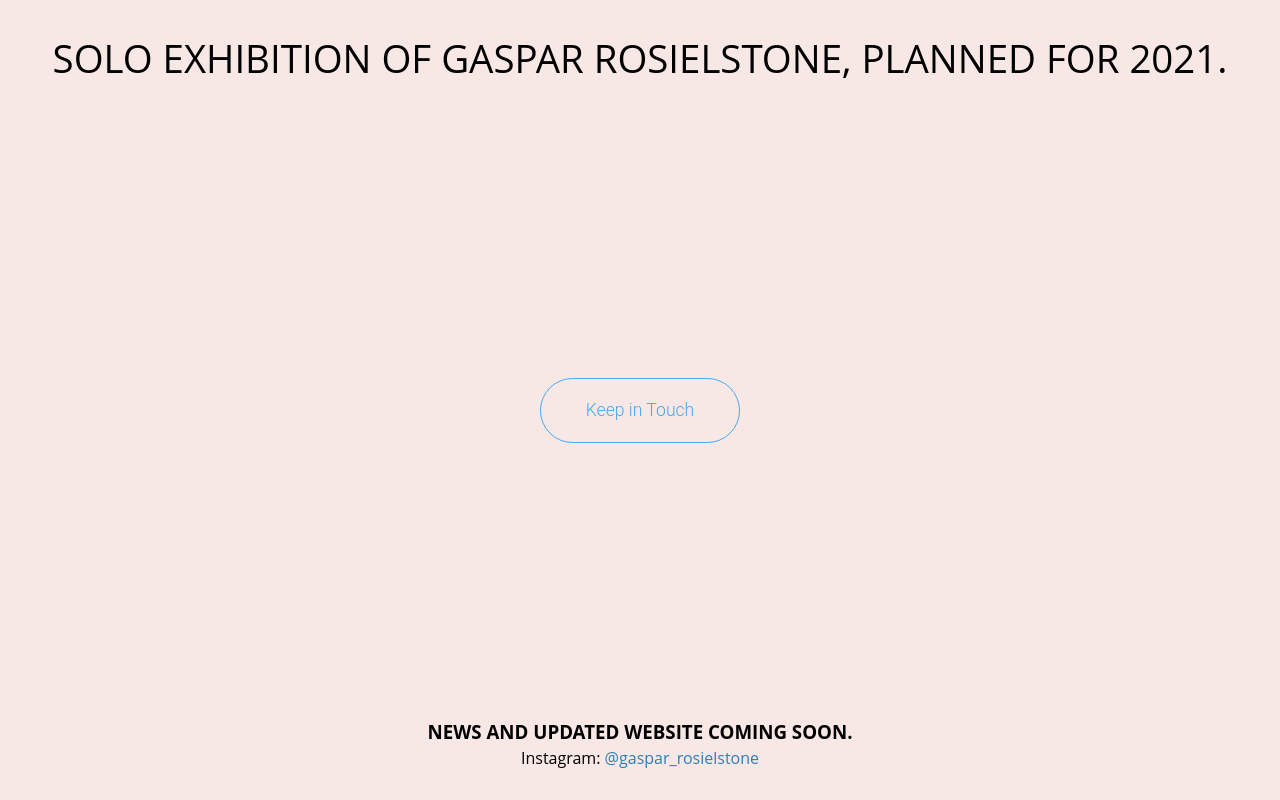
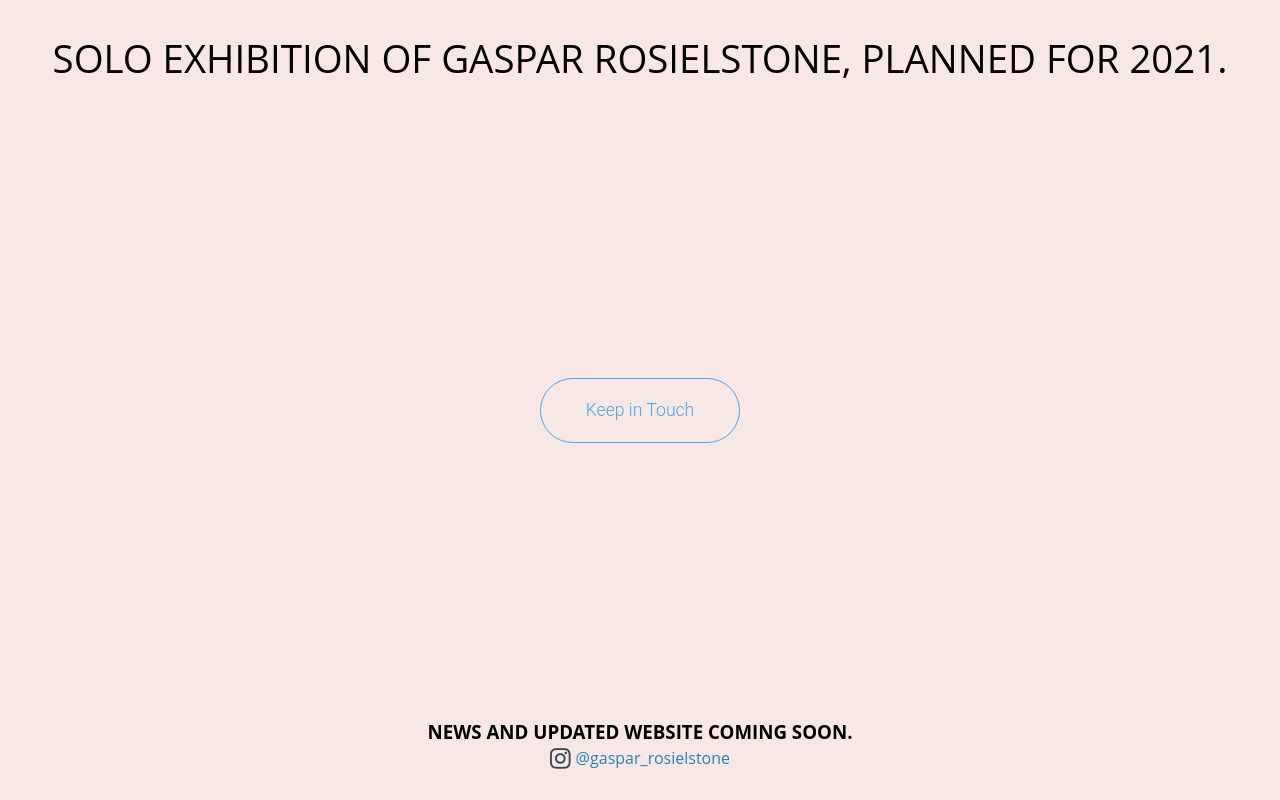
Before and after one commit to kylegold/you-are-a-god, a React (Create React App) app in the folder client/: page / in a window 1280 px wide. Built offline with nearby package versions, Linux system fonts and the light colour scheme; no server answers.

Commit message:
fixed some styling, social icon

```diff
--- a/client/public/index.html
+++ b/client/public/index.html
@@ -3,6 +3,7 @@
   <head>
     <meta charset="utf-8" />
     <link rel="icon" href="%PUBLIC_URL%/favicon.ico" />
+    <link rel="stylesheet" href="https://cdnjs.cloudflare.com/ajax/libs/font-awesome/4.7.0/css/font-awesome.min.css">
     <meta name="viewport" content="width=device-width, initial-scale=1" />
     <meta name="theme-color" content="#000000" />
     <meta
@@ -10,6 +11,7 @@
       content="You Are a God - Exhibition by Gaspar Rosielstone"
     />
     <link rel="apple-touch-icon" href="%PUBLIC_URL%/logo192.png" />
+
     <!--
       manifest.json provides metadata used when your web app is installed on a
       user's mobile device or desktop. See https://developers.google.com/web/fundamentals/web-app-manifest/
--- a/client/src/components/LearnMore/index.js
+++ b/client/src/components/LearnMore/index.js
@@ -14,7 +14,7 @@ const LearnMore = () => {
     </button> */}
     <div id="seeInfo">
     <h3>NEWS AND UPDATED WEBSITE COMING SOON.</h3>
-    <p>Instagram: <a href="https://www.instagram.com/gaspar_rosielstone/">@gaspar_rosielstone</a></p>
+    <div id="socialLink"><i style={{fontSize:"24px", color: "rgb(54, 69, 79)", marginRight: "5px"}} class="fa fa-instagram"></i> <a href="https://www.instagram.com/gaspar_rosielstone/">@gaspar_rosielstone</a></div>
     </div>
     </div>
   )
--- a/client/src/components/LearnMore/style.css
+++ b/client/src/components/LearnMore/style.css
@@ -2,7 +2,7 @@
   font-family: "Raleway", "Open Sans", "Helvetica Neue", Helvetica, Arial, sans-serif;
 }
 #learnMore {
-  height: 100vh;
+  height: 100%;
   width: 100%;
   background-color: rgb(247,231,229);
   display: flex;
@@ -27,6 +27,12 @@ a:hover {
   color: #487796
 }
 
+#socialLink {
+  display: flex;
+  align-items: center;
+  justify-content: center;
+
+}
 
 @media only screen and (max-width: 1024px) {
   #headTitle, #seeInfo {
--- a/client/src/pages/Home.js
+++ b/client/src/pages/Home.js
@@ -33,14 +33,14 @@ const Home = () => {
     PublicMessages()
   }, [])
   return (
-   <>
+   <div id="home">
   <LearnMore />
 
             {/* <MessageInput messageCount={messageCount}/>
             <Suspense fallback="Loading">
             <PublicMessage messageState={messageState}/>
             </Suspense>           */}
-   </>
+   </div>
   )
 }
 
--- a/client/src/pages/style.css
+++ b/client/src/pages/style.css
@@ -4,6 +4,11 @@
   margin: 0;
   font-family: 'Roboto', sans-serif;
 
+}
+
+#home {
+  height: 100vh;
+  width: 100%;
 }
 
 .navigation-bar {
```
